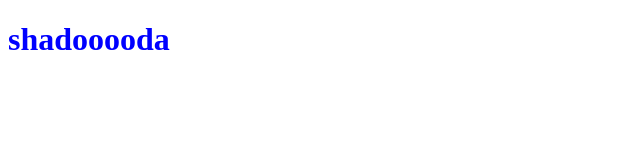
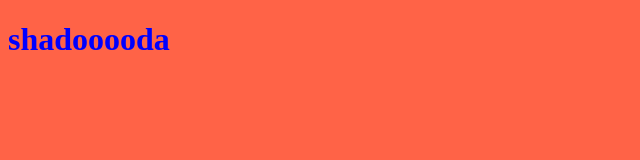
Before and after one commit to ShadyKhaled2200/proj-one, a plain HTML site: page index.html in a window 1280 px wide. Shown: the whole page, without its empty margins (0-640 px from the left). Drawn offline with Linux system fonts and the light colour scheme.

Commit message:
hi moody

```diff
--- a/style.css
+++ b/style.css
@@ -1,3 +1,7 @@
 h1{
     color: blue;
 }
+
+body{
+    background-color: tomato
+}
```
